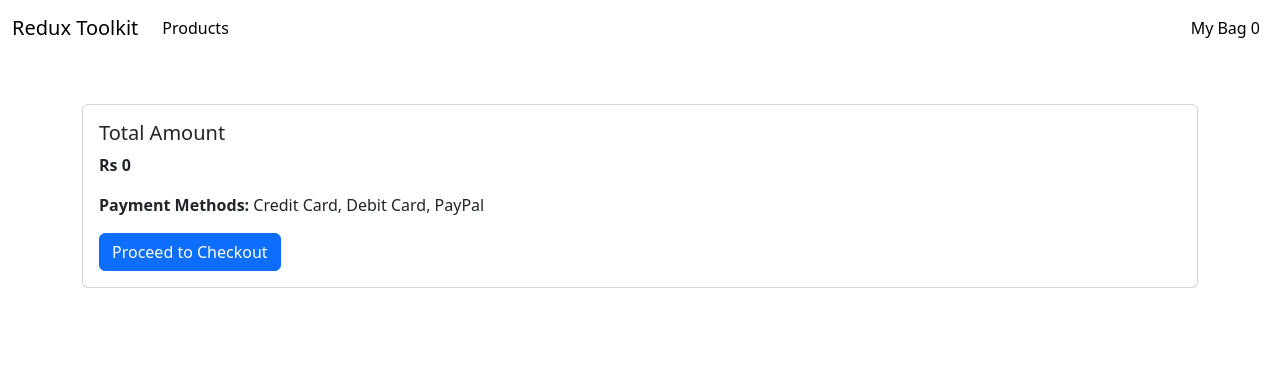
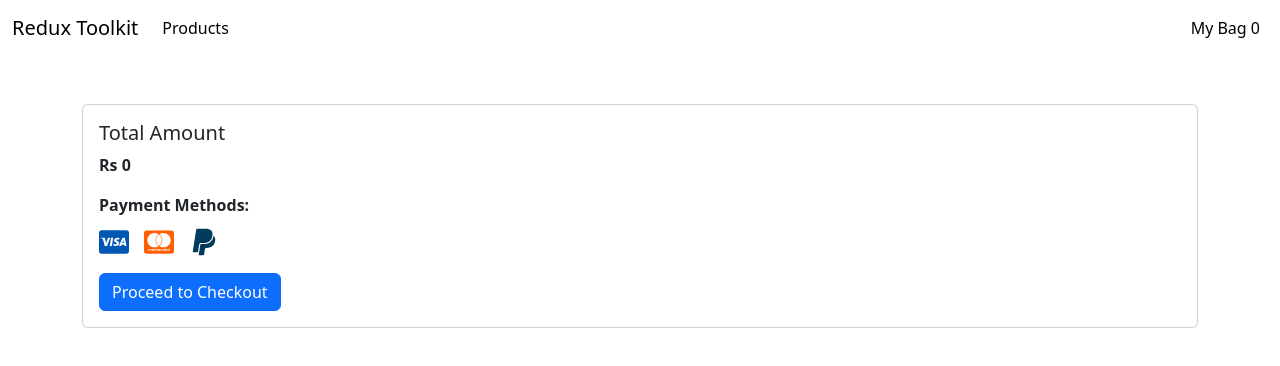
Before and after one commit to Nkugavarathan/React-Redux-toolkit-practice, a React (Vite) app: page /cart in a window 1280 px wide. Shown: the top 366 px of the page. Built offline with nearby package versions, Linux system fonts and the light colour scheme.

Commit message:
add icons payment

```diff
--- a/package.json
+++ b/package.json
@@ -15,6 +15,7 @@
     "react": "^19.0.0",
     "react-bootstrap": "^2.10.9",
     "react-dom": "^19.0.0",
+    "react-icons": "^5.5.0",
     "react-redux": "^9.2.0",
     "react-router-dom": "^7.2.0"
   },
--- a/src/components/Cart.jsx
+++ b/src/components/Cart.jsx
@@ -3,6 +3,8 @@ import { useSelector, useDispatch } from "react-redux"
 import Button from "react-bootstrap/Button"
 import Card from "react-bootstrap/Card"
 import { remove } from "../store/cartSlice"
+import { FaCcVisa, FaCcMastercard, FaPaypal } from "react-icons/fa" // Import icons
+
 export default function Cart() {
   const productCart = useSelector((state) => state.cart)
 
@@ -66,9 +68,22 @@ export default function Cart() {
               <strong>Rs {totalAmount}</strong>
             </Card.Text>
 
-            {/* Display Payment Methods (simple text for now) */}
+            {/* Display Payment Methods with Icons */}
             <Card.Text>
-              <strong>Payment Methods:</strong> Credit Card, Debit Card, PayPal
+              <strong>Payment Methods:</strong>
+              <div className="payment-methods">
+                <FaCcVisa
+                  size={30}
+                  color="#0056b3"
+                  className="payment-icon  "
+                />
+                <FaCcMastercard
+                  size={30}
+                  color="#ff5f00"
+                  className="payment-icon "
+                />
+                <FaPaypal size={30} color="#003b5c" className="payment-icon " />
+              </div>
             </Card.Text>
 
             {/* Checkout Button */}
--- a/src/index.css
+++ b/src/index.css
@@ -70,3 +70,18 @@ padding: 10px;
 .navbar-sticky .navbar-brand{
   color: white !important; /* Change brand text color to white on scroll */
 }
+
+.payment-methods {
+  display: flex;
+  gap: 15px; /* Space out the icons */
+  margin-top: 10px;
+}
+
+.payment-icon {
+  cursor: pointer; /* Make the icons clickable, change cursor to pointer */
+  transition: transform 0.2s; /* Add hover effect */
+}
+
+.payment-icon:hover {
+  transform: scale(1.1); /* Scale up icons when hovered */
+}
```
Also changed, not shown: 1 other file (tests, documents, lock files or other folders).
